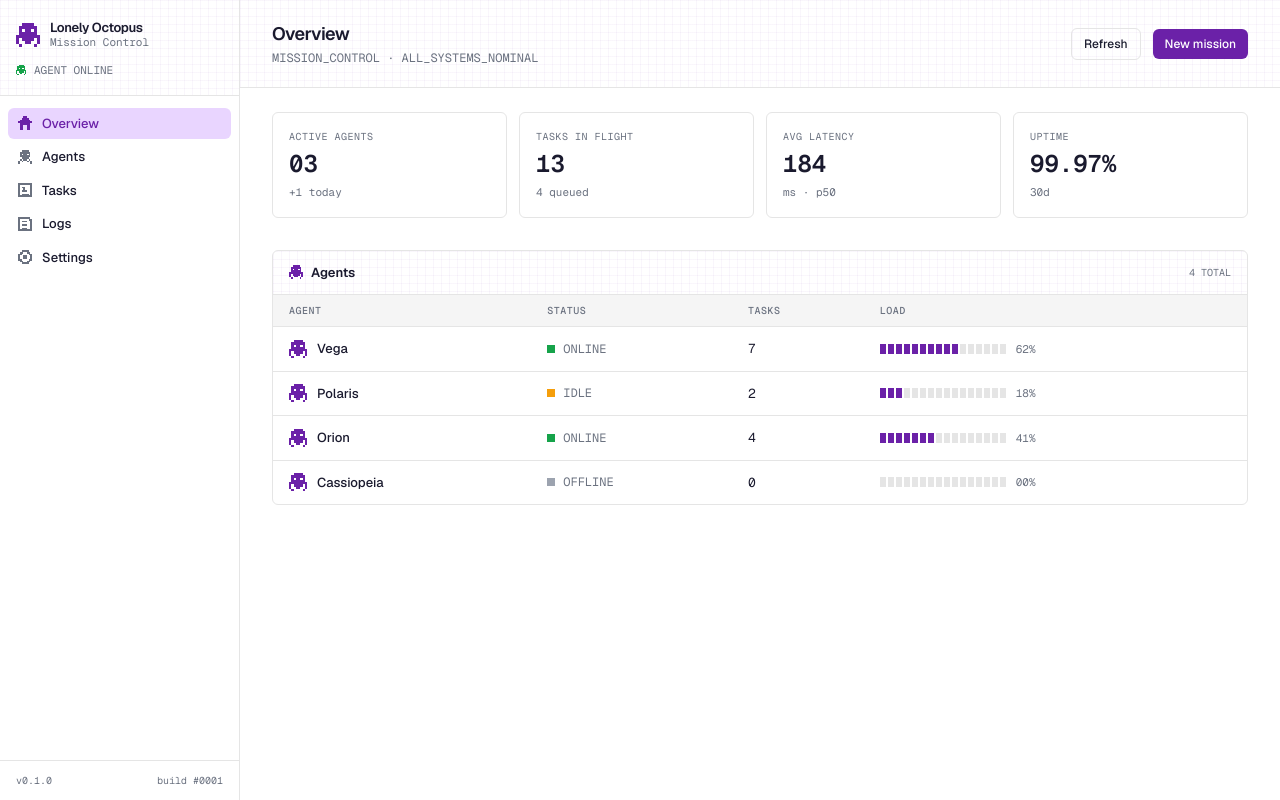
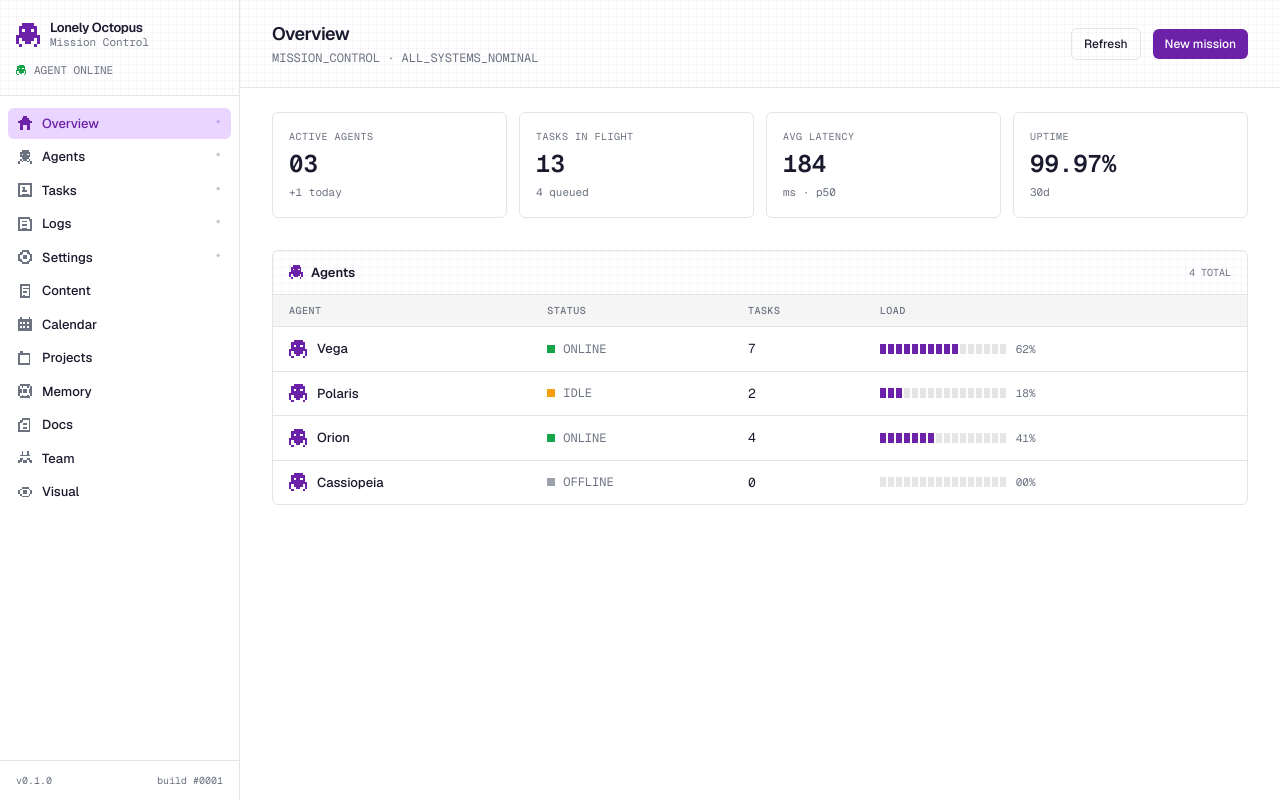
Before and after one commit to jesustorres-code/mission-control, a Next.js app: page / in a window 1280 px wide. Built offline with nearby package versions, Linux system fonts and the light colour scheme.

Commit message:
Add 7 new nav items (Content, Calendar, Projects, Memory, Docs, Team, Visual) with pixel icons; mark original items with asterisk

```diff
--- a/src/components/PixelIcon.tsx
+++ b/src/components/PixelIcon.tsx
@@ -1,4 +1,5 @@
-type IconName = 'home' | 'agents' | 'tasks' | 'logs' | 'settings';
+type IconName = 'home' | 'agents' | 'tasks' | 'logs' | 'settings'
+             | 'content' | 'calendar' | 'projects' | 'memory' | 'docs' | 'team' | 'visual';
 
 const grids: Record<IconName, number[][]> = {
   home: [
@@ -51,6 +52,76 @@ const grids: Record<IconName, number[][]> = {
     [0, 1, 1, 0, 0, 1, 1, 0],
     [0, 0, 1, 1, 1, 1, 0, 0],
   ],
+  content: [
+    [0, 1, 1, 1, 1, 1, 1, 0],
+    [0, 1, 0, 0, 0, 0, 1, 0],
+    [0, 1, 0, 1, 1, 1, 1, 0],
+    [0, 1, 0, 0, 0, 0, 1, 0],
+    [0, 1, 0, 1, 1, 0, 1, 0],
+    [0, 1, 0, 0, 0, 0, 1, 0],
+    [0, 1, 0, 1, 0, 0, 1, 0],
+    [0, 1, 1, 1, 1, 1, 1, 0],
+  ],
+  calendar: [
+    [0, 1, 0, 0, 0, 0, 1, 0],
+    [1, 1, 1, 1, 1, 1, 1, 1],
+    [1, 1, 1, 1, 1, 1, 1, 1],
+    [1, 0, 1, 0, 1, 0, 1, 1],
+    [1, 1, 1, 1, 1, 1, 1, 1],
+    [1, 0, 1, 0, 1, 0, 1, 1],
+    [1, 1, 1, 1, 1, 1, 1, 1],
+    [1, 1, 1, 1, 1, 1, 1, 1],
+  ],
+  projects: [
+    [0, 1, 1, 0, 0, 0, 0, 0],
+    [1, 1, 1, 1, 1, 1, 1, 0],
+    [1, 0, 0, 0, 0, 0, 1, 0],
+    [1, 0, 0, 0, 0, 0, 1, 0],
+    [1, 0, 0, 0, 0, 0, 1, 0],
+    [1, 0, 0, 0, 0, 0, 1, 0],
+    [1, 0, 0, 0, 0, 0, 1, 0],
+    [1, 1, 1, 1, 1, 1, 1, 0],
+  ],
+  memory: [
+    [0, 1, 1, 1, 1, 1, 1, 0],
+    [1, 0, 1, 0, 0, 1, 0, 1],
+    [1, 0, 0, 0, 0, 0, 0, 1],
+    [1, 1, 0, 1, 1, 0, 1, 1],
+    [1, 1, 0, 1, 1, 0, 1, 1],
+    [1, 0, 0, 0, 0, 0, 0, 1],
+    [1, 0, 1, 0, 0, 1, 0, 1],
+    [0, 1, 1, 1, 1, 1, 1, 0],
+  ],
+  docs: [
+    [0, 0, 1, 1, 1, 1, 1, 0],
+    [0, 1, 1, 0, 0, 0, 1, 0],
+    [1, 1, 0, 0, 0, 0, 1, 0],
+    [1, 0, 0, 1, 1, 0, 1, 0],
+    [1, 0, 0, 0, 0, 0, 1, 0],
+    [1, 0, 0, 1, 1, 0, 1, 0],
+    [1, 0, 0, 0, 0, 0, 1, 0],
+    [1, 1, 1, 1, 1, 1, 1, 0],
+  ],
+  team: [
+    [0, 0, 1, 0, 0, 1, 0, 0],
+    [0, 0, 1, 0, 0, 1, 0, 0],
+    [0, 1, 1, 1, 1, 1, 1, 0],
+    [0, 0, 0, 0, 0, 0, 0, 0],
+    [0, 1, 1, 0, 0, 1, 1, 0],
+    [1, 1, 0, 1, 1, 0, 1, 1],
+    [1, 0, 0, 1, 1, 0, 0, 1],
+    [0, 0, 0, 0, 0, 0, 0, 0],
+  ],
+  visual: [
+    [0, 0, 0, 0, 0, 0, 0, 0],
+    [0, 0, 1, 1, 1, 1, 0, 0],
+    [0, 1, 0, 0, 0, 0, 1, 0],
+    [1, 0, 0, 1, 1, 0, 0, 1],
+    [1, 0, 0, 1, 1, 0, 0, 1],
+    [0, 1, 0, 0, 0, 0, 1, 0],
+    [0, 0, 1, 1, 1, 1, 0, 0],
+    [0, 0, 0, 0, 0, 0, 0, 0],
+  ],
 };
 
 type Props = { name: IconName; size?: number; color?: string; className?: string };
--- a/src/components/Sidebar.tsx
+++ b/src/components/Sidebar.tsx
@@ -4,14 +4,27 @@ import { useState } from 'react';
 import PixelOctopus from './PixelOctopus';
 import PixelIcon from './PixelIcon';
 
-type NavItem = { id: string; label: string; icon: 'home' | 'agents' | 'tasks' | 'logs' | 'settings' };
+type NavItem = {
+  id: string;
+  label: string;
+  icon: 'home' | 'agents' | 'tasks' | 'logs' | 'settings'
+      | 'content' | 'calendar' | 'projects' | 'memory' | 'docs' | 'team' | 'visual';
+  original?: boolean;
+};
 
 const NAV: NavItem[] = [
-  { id: 'overview', label: 'Overview',  icon: 'home'     },
-  { id: 'agents',   label: 'Agents',    icon: 'agents'   },
-  { id: 'tasks',    label: 'Tasks',     icon: 'tasks'    },
-  { id: 'logs',     label: 'Logs',      icon: 'logs'     },
-  { id: 'settings', label: 'Settings',  icon: 'settings' },
+  { id: 'overview',  label: 'Overview',  icon: 'home',     original: true },
+  { id: 'agents',    label: 'Agents',    icon: 'agents',   original: true },
+  { id: 'tasks',     label: 'Tasks',     icon: 'tasks',    original: true },
+  { id: 'logs',      label: 'Logs',      icon: 'logs',     original: true },
+  { id: 'settings',  label: 'Settings',  icon: 'settings', original: true },
+  { id: 'content',   label: 'Content',   icon: 'content'   },
+  { id: 'calendar',  label: 'Calendar',  icon: 'calendar'  },
+  { id: 'projects',  label: 'Projects',  icon: 'projects'  },
+  { id: 'memory',    label: 'Memory',    icon: 'memory'    },
+  { id: 'docs',      label: 'Docs',      icon: 'docs'      },
+  { id: 'team',      label: 'Team',      icon: 'team'      },
+  { id: 'visual',    label: 'Visual',    icon: 'visual'    },
 ];
 
 const VERSION = '0.1.0';
@@ -65,7 +78,10 @@ export default function Sidebar() {
                 size={14}
                 color={isActive ? 'var(--primary)' : 'var(--muted)'}
               />
-              {item.label}
+              <span className="flex-1 text-left">{item.label}</span>
+              {item.original && (
+                <span className="text-[9px] mono opacity-30 leading-none">*</span>
+              )}
             </button>
           );
         })}
```
